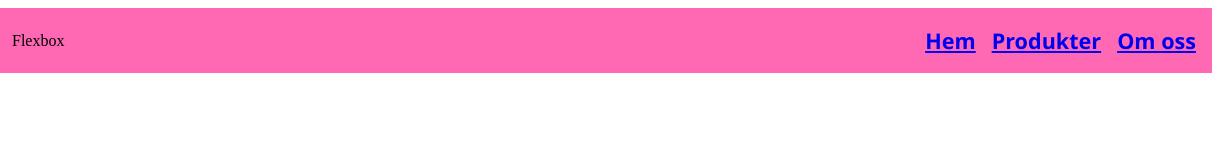
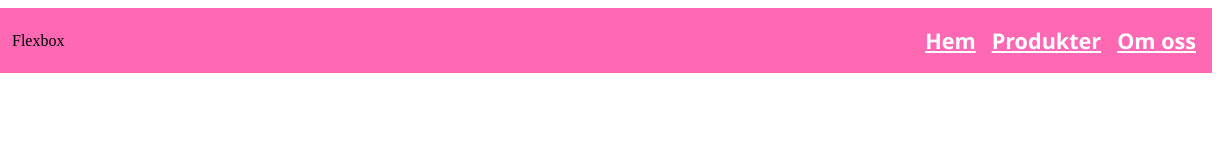
Before and after one commit to pintenU/Weuweb-uppgift-5, a plain HTML site: page index.html in a window 1280 px wide. Shown: the full height of the page, 60-1280 px from the left. Drawn offline with Linux system fonts and the light colour scheme.

Commit message:
uppgift 5 klar/2

```diff
--- a/style.css
+++ b/style.css
@@ -54,6 +54,9 @@ height: 32px;
 
     font-weight: 600;
 
+    color: white;
+
+
 }
 
 
@@ -61,6 +64,6 @@ height: 32px;
 
     color: red;
 
-    font-weight: bolder;
+    font-weight: 700;
 
 }
```
